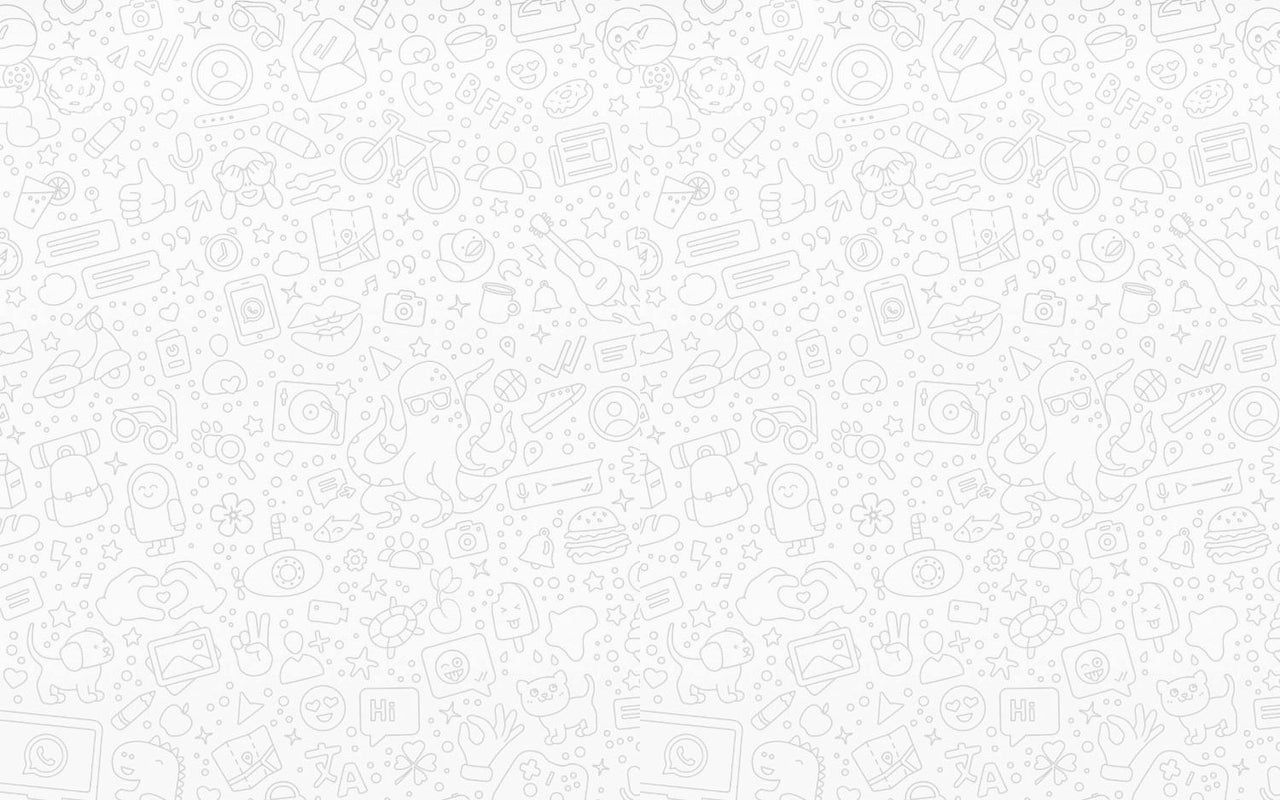
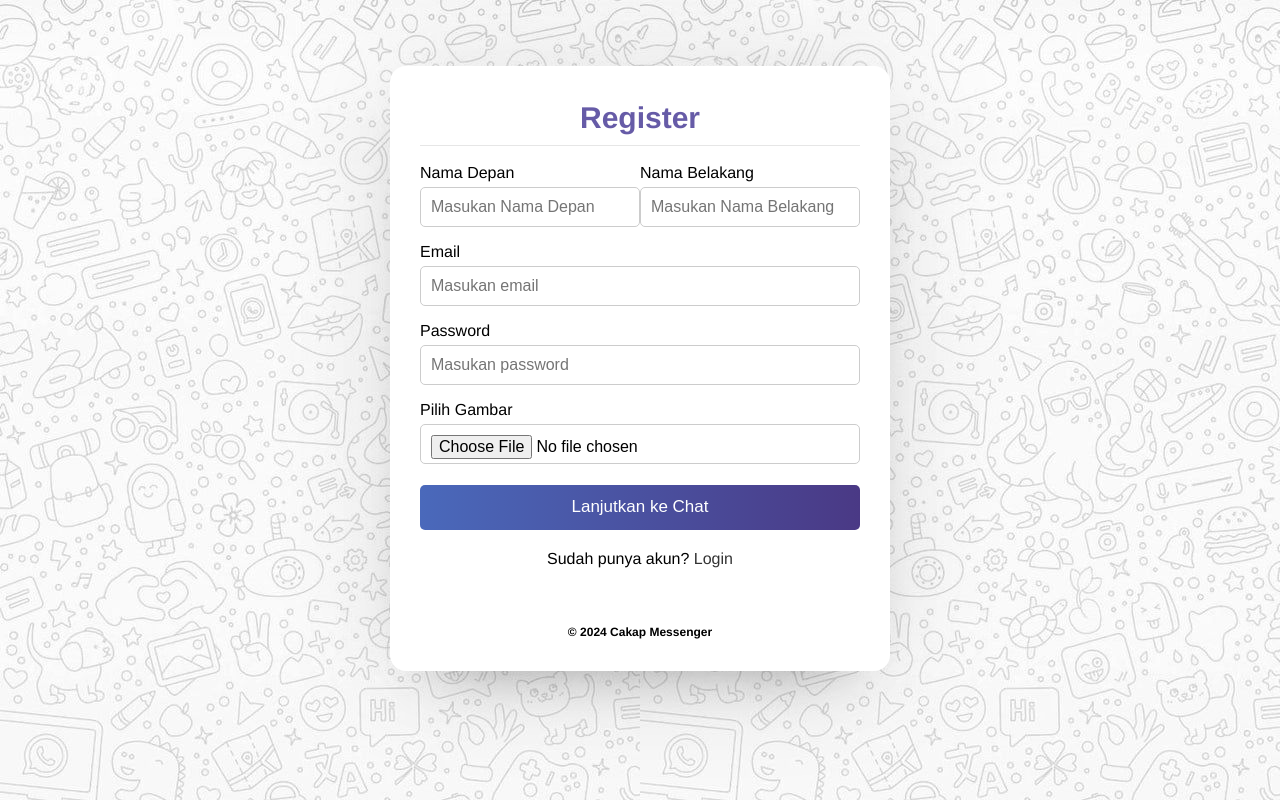
Before and after one commit to prasetyonoputra/cakap_react, a React (Create React App) app: page /register in a window 1280 px wide. Before the commit this address had no page. Built offline with nearby package versions, Linux system fonts and the light colour scheme.

Commit message:
Register Page

```diff
--- a/src/App.jsx
+++ b/src/App.jsx
@@ -2,13 +2,15 @@ import { BrowserRouter as Router, Route, Routes } from "react-router-dom";
 import './styles/Style.css';
 import './styles/Form.css';
 import LoginPage from "./pages/LoginPage";
+import RegisterPage from "./pages/RegisterPage";
 
 export default function App() {
   return (
     <Router>
       <Routes>
+        <Route path="/" Component={LoginPage} />
         <Route path="/login" Component={LoginPage} />
-        <Route path="/" Component={LoginPage} />
+        <Route path="/register" Component={RegisterPage} />
       </Routes>
     </Router>
   );
--- /dev/null
+++ b/src/components/form/FormRegister.jsx
@@ -0,0 +1,63 @@
+export default function FormRegister() {
+  return (
+    <form
+      action="#"
+      method="POST"
+      encType="multipart/form-data"
+      autoComplete="off"
+    >
+      <div className="item-column">
+        <div className="form-input">
+          <label>Nama Depan</label>
+          <input
+            type="text"
+            name="nama_depan"
+            placeholder="Masukan Nama Depan"
+            required
+          />
+        </div>
+
+        <div className="form-input">
+          <label>Nama Belakang</label>
+          <input
+            type="text"
+            name="nama_belakang"
+            placeholder="Masukan Nama Belakang"
+            required
+          />
+        </div>
+      </div>
+
+      <div className="form-input">
+        <label>Email</label>
+        <input type="email" name="email" placeholder="Masukan email" required />
+      </div>
+
+      <div className="form-input">
+        <label>Password</label>
+        <input
+          type="password"
+          name="password"
+          placeholder="Masukan password"
+          required
+        />
+      </div>
+
+      <div className="form-input">
+        <label>Pilih Gambar</label>
+        <input
+          type="file"
+          name="foto_profile"
+        />
+      </div>
+      <div className="center-item">
+        <input
+          type="submit"
+          name="submit"
+          value="Lanjutkan ke Chat"
+          className="btn-form-submit"
+        />
+      </div>
+    </form>
+  );
+}
--- /dev/null
+++ b/src/components/form/LinkLogin.jsx
@@ -0,0 +1,7 @@
+export default function LinkLogin() {
+  return (
+    <div className="center-item link-register">
+      Sudah punya akun? <a href="/login">&nbsp;Login</a>
+    </div>
+  );
+}
--- /dev/null
+++ b/src/pages/RegisterPage.jsx
@@ -0,0 +1,19 @@
+import Container from "../components/Container";
+import Footer from "../components/Footer";
+import FormRegister from "../components/form/FormRegister";
+import FormHeader from "../components/form/HeaderForm";
+import LinkLogin from "../components/form/LinkLogin";
+import SectionForm from "../components/form/SectionForm";
+
+export default function RegisterPage() {
+    return (
+        <Container>
+            <SectionForm>
+                <FormHeader text={"Register"} />
+                <FormRegister />
+                <LinkLogin />
+            </SectionForm>
+            <Footer />
+        </Container>
+    );
+}
--- a/src/styles/Form.css
+++ b/src/styles/Form.css
@@ -49,7 +49,7 @@
   box-sizing: border-box;
 }
 
-.form-input input:hover {
+.form-input input:focus {
   border-color: #4e4b4b;
   transform: scale(1.05);
   transition: transform 0.4s ease;
--- a/src/styles/Style.css
+++ b/src/styles/Style.css
@@ -1,7 +1,7 @@
 .container {
   background: #fff;
   border-radius: 16px;
-  width: 450px;
+  width: 500px;
   box-shadow: 0 0 128px 0 rgba(0, 0, 0, 0.1),
     0 32px 64px -48px rgba(0, 0, 0, 0.5);
 }
@@ -11,6 +11,11 @@
   justify-content: center;
 }
 
+.item-column {
+  display: flex;
+  justify-content: space-around;
+}
+
 @media screen and (max-width: 600px) {
   .container {
     width: 100%;
```
